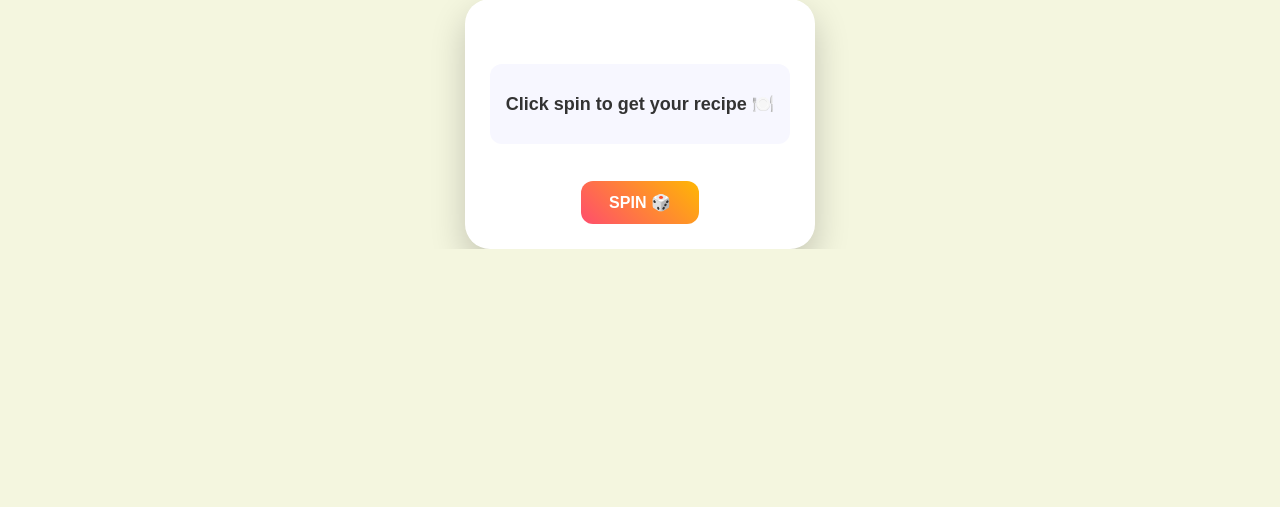
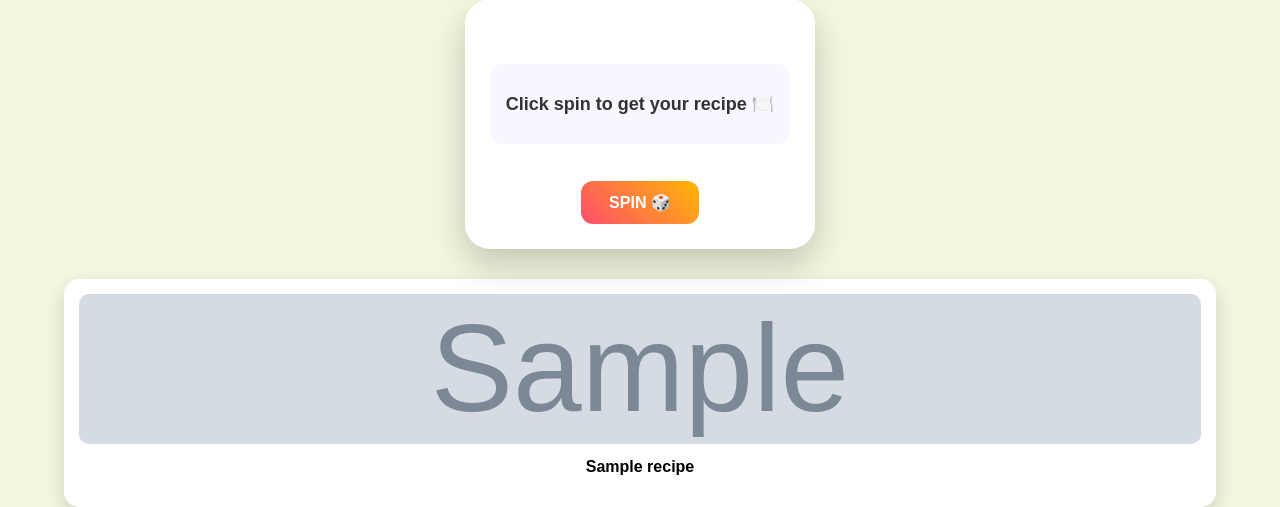
Before and after one commit to sxrxnyx07/GitExercise-OmakaseToday, a Flask app: template templates/lunch.html in a window 1280 px wide. Shown: the part 580-1087 px from the top of the page. Before the commit the page ends 829 px from the top, so only its background shows below. Run offline with Flask 3, Linux system fonts and the light colour scheme; the template is opened without the code that fills it: most values are stand-ins (such as "Sample title", 1, 10 or a date in 2020); grey boxes marked "Sample" are stand-in pictures.

Commit message:
Update database integration and UI for recipe system

```diff
--- a/app.py
+++ b/app.py
@@ -1,4 +1,6 @@
 from flask import Flask, render_template, jsonify, request
+import sqlite3
+import json
 import random
 
 app = Flask(__name__)
@@ -10,6 +12,19 @@ recipes = {
     "dessert": ["🧁Cake🍰", "🍨Ice Cream🍦", "🍮Pudding🍮", "🍪Cookies🍪", "🥧Kuih🥮"],
     "drinks": ["☕Caffeine Series☕", "🍵Tea Series🍵", "🍈Fresh Juice🍉", "🍋‍🟩Sparkling Drinks🍹", "❄️Blended Drinks🧊"]
 }
+
+def get_db_connection():
+    conn = sqlite3.connect('omakase.db')
+    conn.row_factory = sqlite3.Row
+    return conn
+
+@app.route('/db-test')
+def db_test():
+    conn = get_db_connection()
+    rows = conn.execute("SELECT name FROM recipes LIMIT 5").fetchall()
+    conn.close()
+
+    return jsonify([dict(row) for row in rows])
 
 @app.route('/')
 def home():
@@ -25,35 +40,89 @@ def random_page():
 
 @app.route('/breakfast')
 def breakfast():
-    return render_template('breakfast.html')
+    conn = get_db_connection()
+
+    recipes = conn.execute(
+        "SELECT name, image FROM recipe WHERE meal_category = ?",
+        ("Breakfast",)
+    ).fetchall()
+
+    conn.close()
+
+    return render_template('breakfast.html', recipes=recipes)
 
 @app.route('/lunch')
 def lunch():
-    return render_template('lunch.html')
+    conn = get_db_connection()
+
+    recipes = conn.execute(
+        "SELECT name, image FROM recipe WHERE meal_category = ?",
+        ("Lunch",)
+    ).fetchall()
+
+    conn.close()
+    return render_template('lunch.html', recipes=recipes)
 
 @app.route('/dinner')
 def dinner():
-    return render_template('dinner.html')
+    conn = get_db_connection()
+
+    recipes = conn.execute(
+        "SELECT name, image FROM recipe WHERE meal_category = ?",
+        ("Dinner",)
+    ).fetchall()
+
+    conn.close()
+    return render_template('dinner.html', recipes=recipes)
 
 @app.route('/dessert')
 def dessert():
-    return render_template('dessert.html')
+    conn = get_db_connection()
+
+    recipes = conn.execute(
+        "SELECT name, image FROM recipe WHERE meal_category = ?",
+        ("Dessert",)
+    ).fetchall()
+
+    conn.close()
+    return render_template('dessert.html', recipes=recipes)
 
 @app.route('/drinks')
 def drinks():
-    return render_template('drinks.html')
+    conn = get_db_connection()
+
+    recipes = conn.execute(
+        "SELECT name, image FROM recipe WHERE meal_category = ?",
+        ("Drinks",)
+    ).fetchall()
+
+    conn.close()
+    return render_template('drinks.html', recipes=recipes)
 
 @app.route('/random')
 def get_random_recipe():
 
     category = request.args.get('category')
 
-    if category in recipes:
-        recipe = random.choice(recipes[category])
-    else:
-        recipe = "No recipe found"
+    if not category:
+        return jsonify({"recipe": "No category provided"})
 
-    return jsonify({"recipe": recipe})
+    conn = get_db_connection()
+
+    recipe = conn.execute(
+        "SELECT name FROM recipes WHERE category = ? ORDER BY RANDOM() LIMIT 1",
+        (category,)
+    ).fetchone()
+
+    conn.close()
+
+    if not recipe:
+        return jsonify({"recipe": "No recipe found"})
+
+    return app.response_class(
+    response=json.dumps({"recipe": recipe["name"]}, ensure_ascii=False),
+    mimetype='application/json'
+)
 
 if __name__ == '__main__':
     app.run(debug=True)
--- a/static/style.css
+++ b/static/style.css
@@ -297,3 +297,34 @@ button:active {
 
     display: block;
 }
+
+.recipe-container {
+    display: grid;
+    grid-template-columns: repeat(auto-fit, minmax(200px, 1fr));
+    gap: 20px;
+    margin-top: 30px;
+    width: 90%;
+}
+
+.recipe-card {
+    background: white;
+    border-radius: 15px;
+    padding: 15px;
+
+    box-shadow: 0 8px 20px rgba(0,0,0,0.15);
+
+    text-align: center;
+}
+
+.recipe-card img {
+    width: 100%;
+    height: 150px;
+    object-fit: cover;
+
+    border-radius: 10px;
+}
+
+.recipe-card h3 {
+    margin-top: 10px;
+    font-size: 16px;
+}
--- a/templates/lunch.html
+++ b/templates/lunch.html
@@ -51,6 +51,15 @@
 
         <button onclick="spin()">SPIN 🎲</button>
 
+    </div>
+
+    <div class="recipe-container">
+        {% for r in recipes %}
+            <div class="recipe-card">
+                <img src="{{ r['image'] }}" alt="{{ r['name'] }}">
+                <h3>{{ r['name'] }}</h3>
+            </div>
+        {% endfor %}
     </div>
 
 </div>
```
Also changed, not shown: templates/breakfast.html (+9 -0 lines), templates/dessert.html (+9 -0 lines), templates/dinner.html (+9 -0 lines), templates/drinks.html (+9 -0 lines), 1 other file.
